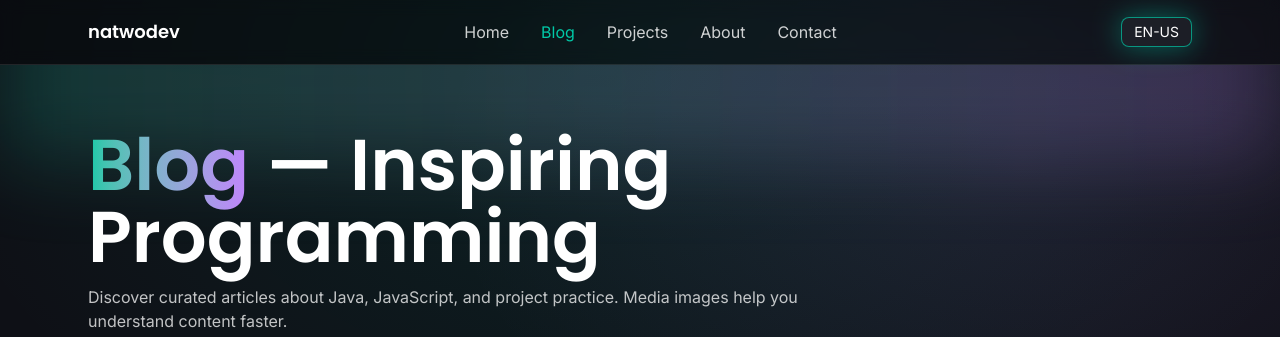
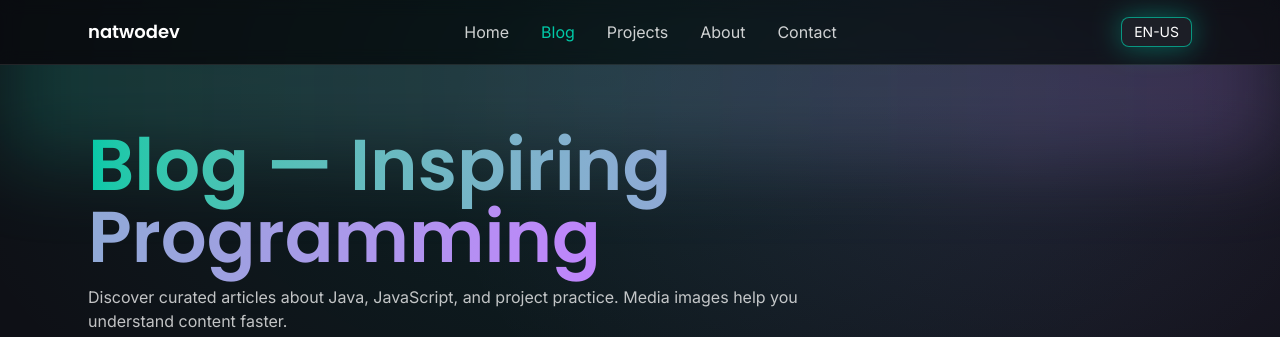
Before and after one commit to natwodev/code-journey-blog, a React (Vite) app: page /blog in a window 1280 px wide. Shown: the top 337 px of the page. Built offline with nearby package versions, Linux system fonts and the light colour scheme; no server answers.

Commit message:
update37

```diff
--- a/src/pages/Blog.tsx
+++ b/src/pages/Blog.tsx
@@ -24,7 +24,7 @@ export default function Blog() {
     return [...filtered].sort((a, b) => new Date(b.date).getTime() - new Date(a.date).getTime())
   }, [active, query])
 
-  const typedTitle = useTypingEffect(t('blog.title'), 40)
+  const typedHeader = useTypingEffect(`${t('blog.title')} — ${t('blog.subtitle')}`, 40)
 
   return (
     <div className="min-h-screen">
@@ -33,7 +33,7 @@ export default function Blog() {
         <div className="absolute inset-x-0 -top-16 h-40 blur-2xl bg-gradient-to-r from-brand-cyan/20 to-brand-purple/20" />
         <div className="max-w-6xl mx-auto px-6 py-16 relative">
           <motion.h1 initial={{ opacity: 0, y: 12 }} animate={{ opacity: 1, y: 0 }} transition={{ duration: 0.6 }} className="text-5xl md:text-7xl font-poppins font-semibold">
-            <span className="bg-gradient-to-r from-brand-cyan to-brand-purple bg-clip-text text-transparent">{typedTitle || ' '}</span> — {t('blog.subtitle')}
+            <span className="bg-gradient-to-r from-brand-cyan to-brand-purple bg-clip-text text-transparent">{typedHeader || ' '}</span>
           </motion.h1>
           <motion.p initial={{ opacity: 0 }} animate={{ opacity: 1 }} transition={{ duration: 0.6, delay: 0.1 }} className="mt-3 text-white/75 max-w-3xl">
             {t('blog.description')}
```
